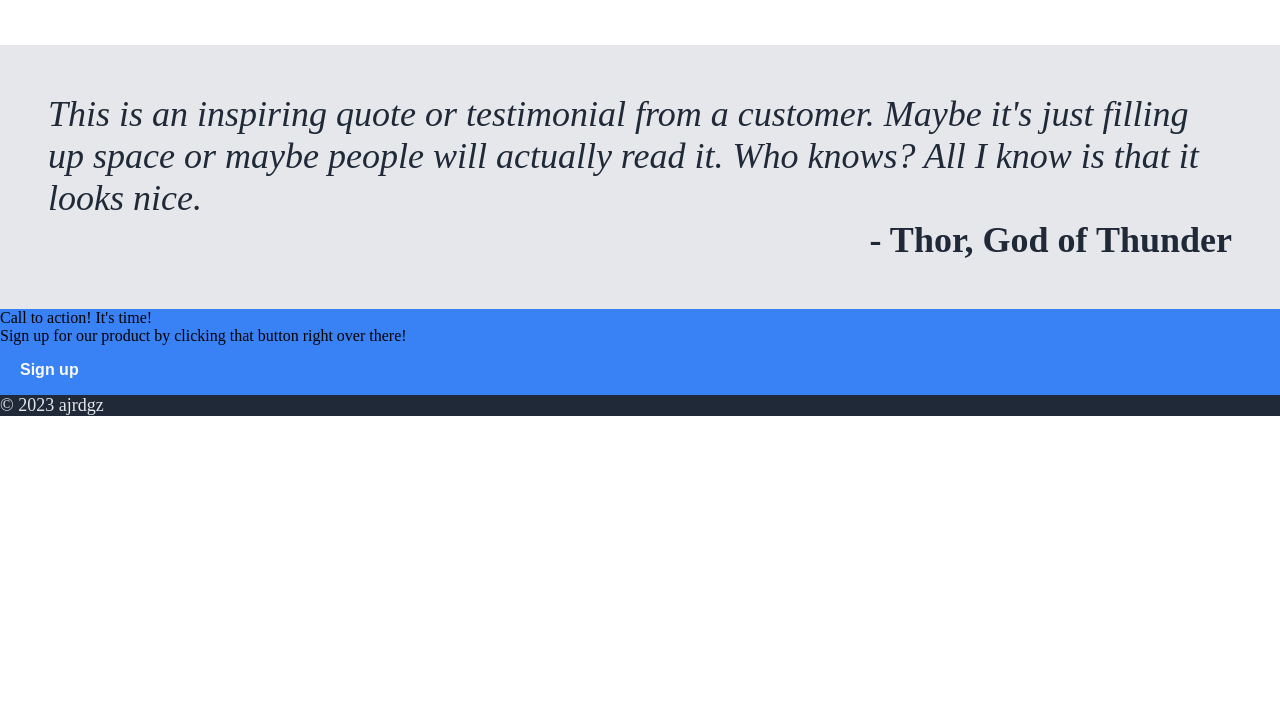
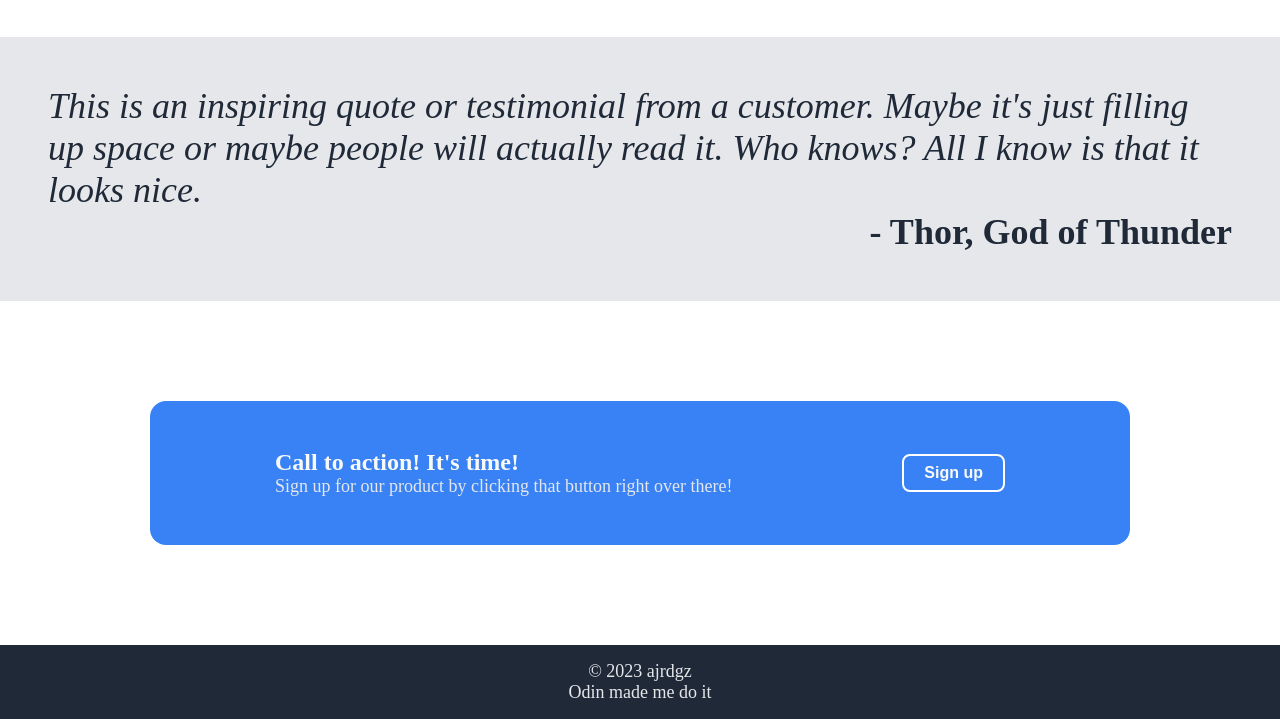
Before and after one commit to ajrdgz/landing-page, a plain HTML site: page index.html in a window 1280 px wide. Shown: the part 658-1377 px from the top of the page. Before the commit the page ends 1074 px from the top, so only its background shows below. Drawn offline with Linux system fonts and the light colour scheme; a web font is replaced by a local one.

Commit message:
Add style to call to action and footer sections

```diff
--- a/index.html
+++ b/index.html
@@ -32,7 +32,7 @@
             <div class="hero-secondary">This website has some subtext that goes here under the main title. It's a
                 smaller font and the color is
                 lower contrast.</div>
-            <button class="button">Sign up</button>
+            <button class="button1 button">Sign up</button>
         </div>
         <div class="hero-img">
             <img src="" alt="this is a placeholder for an image">
@@ -70,13 +70,19 @@
     </div>
 
     <div class="call">
-        <div>Call to action! It's time!</div>
-        <div>Sign up for our product by clicking that button right over there!</div>
-        <button class="button">Sign up</button>
+        <div class="the-call">
+            <div class="call-header">Call to action! It's time!</div>
+
+            <div class="call-text">Sign up for our product by clicking that button right over there!</div>
+        </div>
+        <div class="call-button">
+            <button class="button2 button">Sign up</button>
+        </div>
     </div>
 
     <div class="footer">
         <div>© 2023 ajrdgz</div>
+        <div>Odin made me do it</div>
     </div>
 
 </body>
--- a/style.css
+++ b/style.css
@@ -3,6 +3,7 @@ body {
     padding: 0;
 
 }
+
 
 
 .header,
@@ -13,6 +14,7 @@ body {
 }
 
 .button,
+.call-header,
 .hero-main,
 .logo {
     color: #f9faf8;
@@ -23,6 +25,7 @@ body {
     font-weight: 900;
 }
 
+.call-text,
 .hero-secondary,
 .footer,
 .links {
@@ -86,13 +89,14 @@ body {
     width: 50%;
 }
 
-.button {
-    border: none;
+.button1,
+.button2 {
+
     border-radius: 8px;
     font-size: 16px;
     font-weight: bold;
     padding: 8px 20px;
-    margin: 8px 0;
+    margin: 0;
 }
 
 .info {
@@ -144,3 +148,40 @@ body {
     font-weight: bold;
     text-align: right;
 }
+
+.call {
+    display: flex;
+    flex-wrap: wrap;
+    justify-content: space-around;
+    align-items: center;
+    margin: 100px 150px;
+    padding: 48px;
+    border-radius: 16px;
+    gap: 16px;
+}
+
+.call-header {
+    font-size: 24px;
+    font-weight: bold;
+}
+
+.hero-secondary {
+    margin-bottom: 8px;
+}
+
+.button2 {
+    border: 2px solid white;
+
+}
+
+.button1 {
+    border: none;
+
+
+
+}
+
+.footer {
+    text-align: center;
+    padding: 16px;
+}
```
